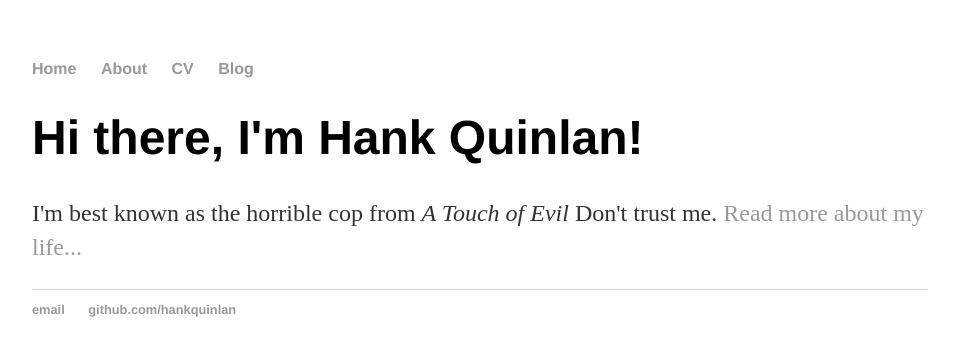
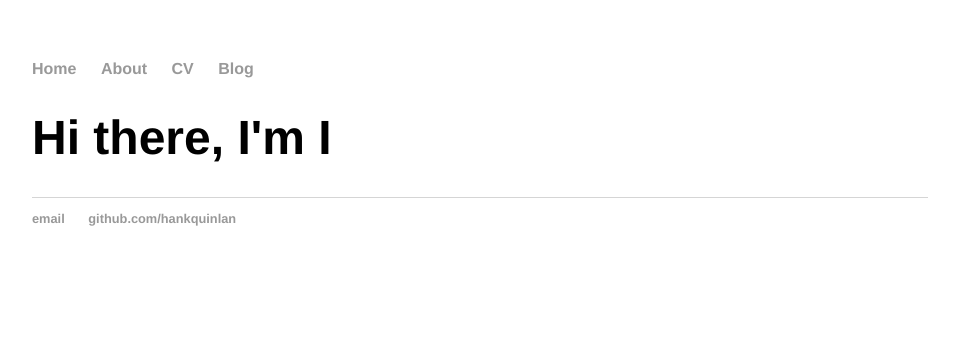
Before and after one commit to xumc/xumc.github.io, a Jekyll site: the page built from index.html, in a window 1280 px wide. Shown: the top 356 px of the page, without its empty margins (160-1115 px from the left). Built offline with Jekyll 4.4.1, drawn with Linux system fonts in a browser that asks for light colours.

Commit message:
changename

```diff
--- a/index.html
+++ b/index.html
@@ -1,8 +1,7 @@
 ---
 layout: default
-title: Hank Quinlan, Horrible Cop
+title: Mincai Xu's home
 ---
 <div class="blurb">
-	<h1>Hi there, I'm Hank Quinlan!</h1>
-	<p>I'm best known as the horrible cop from <em>A Touch of Evil</em> Don't trust me. <a href="/about">Read more about my life...</a></p>
+	<h1>Hi there, I'm I</h1>
 </div><!-- /.blurb -->
```
